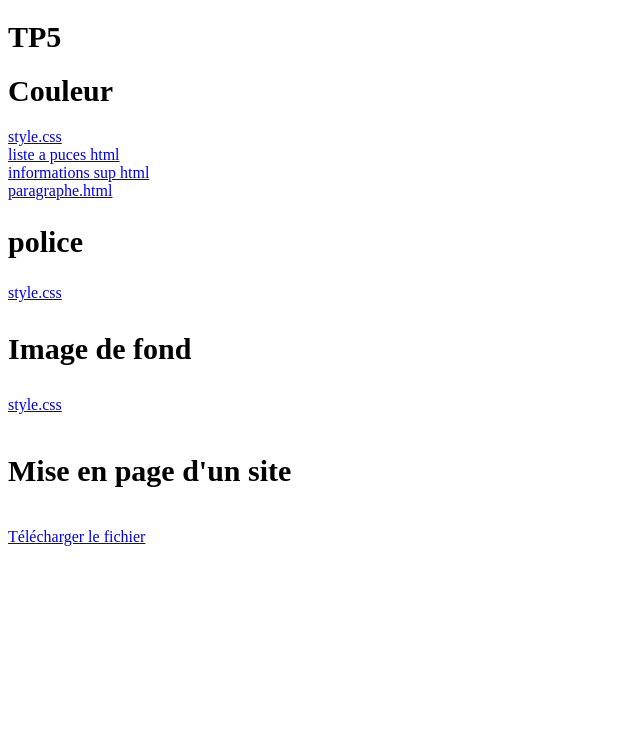
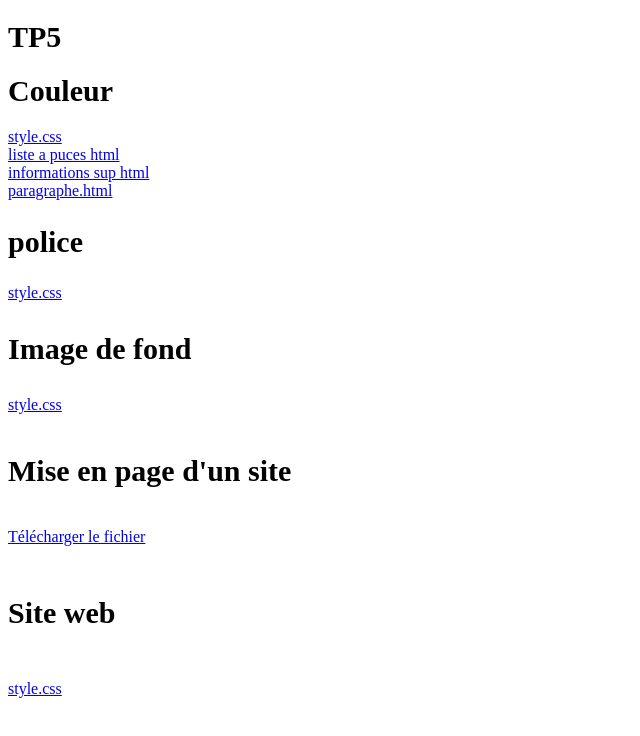
Before and after one commit to jrma999/tp5, a plain HTML site: page index.html in a window 1280 px wide. Shown: the whole page, without its empty margins (0-640 px from the left). Drawn offline with Linux system fonts and the light colour scheme.

Commit message:
index.html

```diff
--- a/index.html
+++ b/index.html
@@ -26,3 +26,6 @@
 
         <h4>Mise en page d'un site</h4>
         <a href="TP5_reponse" download>Télécharger le fichier</a>
+
+        <h5>Site web</h5>
+        <a href="index1.html">style.css</a></br>
```
